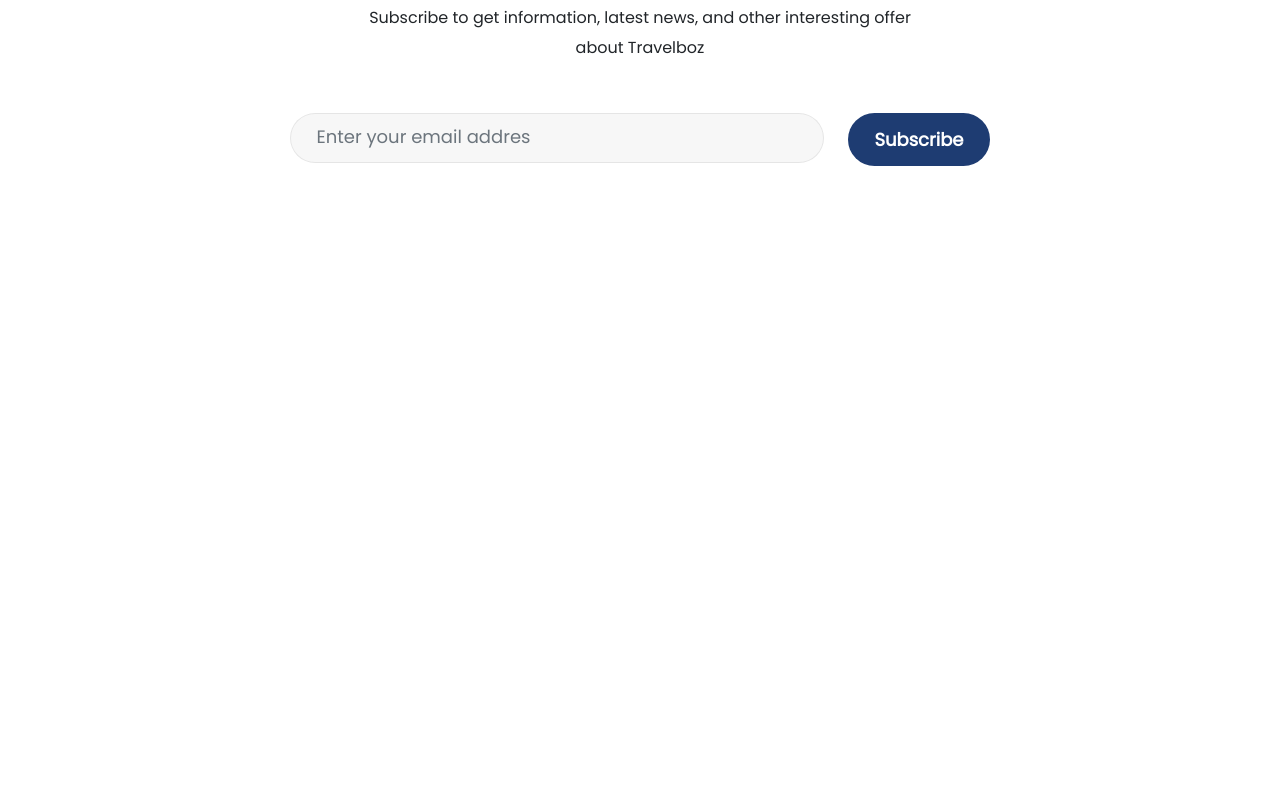
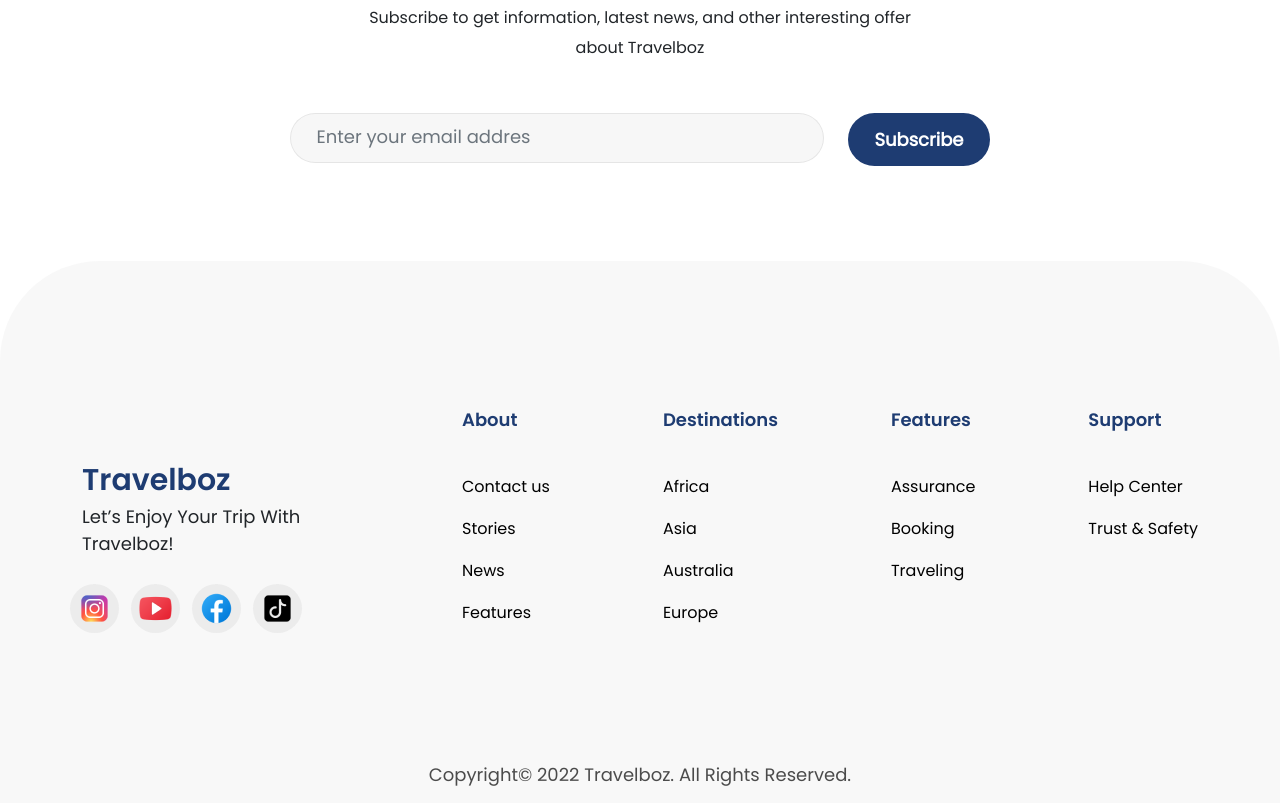
Before and after one commit to putraprdn/travelboz, a plain HTML site: page index.html in a window 1280 px wide. Shown: the part 4519-5322 px from the top of the page. Before the commit the page ends 4780 px from the top, so only its background shows below. Drawn offline with nearby package versions, Linux system fonts and the light colour scheme; files whose address does not match are found by name.

Commit message:
feat(putra): create footer section

```diff
--- a/index.html
+++ b/index.html
@@ -781,6 +781,161 @@
 			</section>
 		</main>
 
+		<footer class="footer">
+			<div class="container">
+				<div class="row row-cols-2">
+					<div class="col-md-4 d-flex justify-content-end flex-column pb-2">
+						<div class="footer__text-wrap">
+							<h5 class="footer__title mb-0">Travelboz</h5>
+							<p class="footer__subtitle fs-18 lh-27">
+								Let&#8217;s enjoy your trip with travelboz!
+							</p>
+						</div>
+						<div class="footer__social-container row row-cols-4">
+							<div
+								class="footer__social-wrap col-auto rounded-circle"
+							>
+								<img src="./public/images/social 1.png" />
+							</div>
+							<div
+								class="footer__social-wrap col-auto rounded-circle"
+							>
+								<img src="./public/images/social 2.png" />
+							</div>
+							<div
+								class="footer__social-wrap col-auto rounded-circle"
+							>
+								<img src="./public/images/social 3.png" />
+							</div>
+							<div
+								class="footer__social-wrap col-auto rounded-circle"
+							>
+								<img src="./public/images/social 4.png" />
+							</div>
+						</div>
+					</div>
+					<div class="col-md-8">
+						<div class="row row-cols-4 justify-content-between">
+							<div class="col-auto">
+								<h5 class="footer__list-title">About</h5>
+								<ul class="nav flex-column">
+									<li class="nav-item">
+										<a
+											href="#"
+											class="nav-link p-0 text-muted"
+											>Contact us</a
+										>
+									</li>
+									<li class="nav-item">
+										<a
+											href="#"
+											class="nav-link p-0 text-muted"
+											>Stories</a
+										>
+									</li>
+									<li class="nav-item">
+										<a
+											href="#"
+											class="nav-link p-0 text-muted"
+											>News</a
+										>
+									</li>
+									<li class="nav-item">
+										<a
+											href="#"
+											class="nav-link p-0 text-muted"
+											>Features</a
+										>
+									</li>
+								</ul>
+							</div>
+							<div class="col-auto">
+								<h5 class="footer__list-title">Destinations</h5>
+								<ul class="nav flex-column">
+									<li class="nav-item">
+										<a
+											href="#"
+											class="nav-link p-0 text-muted"
+											>Africa</a
+										>
+									</li>
+									<li class="nav-item">
+										<a
+											href="#"
+											class="nav-link p-0 text-muted"
+											>Asia</a
+										>
+									</li>
+									<li class="nav-item">
+										<a
+											href="#"
+											class="nav-link p-0 text-muted"
+											>Australia</a
+										>
+									</li>
+									<li class="nav-item">
+										<a
+											href="#"
+											class="nav-link p-0 text-muted"
+											>Europe</a
+										>
+									</li>
+								</ul>
+							</div>
+							<div class="col-auto">
+								<h5 class="footer__list-title">Features</h5>
+								<ul class="nav flex-column">
+									<li class="nav-item">
+										<a
+											href="#"
+											class="nav-link p-0 text-muted"
+											>Assurance</a
+										>
+									</li>
+									<li class="nav-item">
+										<a
+											href="#"
+											class="nav-link p-0 text-muted"
+											>Booking</a
+										>
+									</li>
+									<li class="nav-item">
+										<a
+											href="#"
+											class="nav-link p-0 text-muted"
+											>Traveling</a
+										>
+									</li>
+								</ul>
+							</div>
+							<div class="col-auto">
+								<h5 class="footer__list-title">Support</h5>
+								<ul class="nav flex-column">
+									<li class="nav-item">
+										<a
+											href="#"
+											class="nav-link p-0 text-muted"
+											>Help Center</a
+										>
+									</li>
+									<li class="nav-item">
+										<a
+											href="#"
+											class="nav-link p-0 text-muted"
+											>Trust & Safety</a
+										>
+									</li>
+								</ul>
+							</div>
+						</div>
+					</div>
+				</div>
+				<div class="footer__copyright mx-auto">
+					<p>Copyright&copy; 2022 Travelboz. All Rights Reserved.</p>
+				</div>
+			</div>
+		</footer>
+
 		<!-- Bootstrap -->
 		<script src="https://cdn.jsdelivr.net/npm/bootstrap@5.0.2/dist/js/bootstrap.bundle.min.js"></script>
 
@@ -792,7 +947,7 @@
 		<script>
 			$(document).ready(function () {
 				$(".testimonial__carousel").slick({
-					infinite: false,
+					infinite: true,
 					dots: true,
 					autoplay: true,
 					autoplaySpeed: 2000,
--- a/public/css/style.css
+++ b/public/css/style.css
@@ -484,6 +484,70 @@ body {
 .newsletter__btn {
 	padding: 12px 25px;
 }
+
+.footer {
+	padding-top: 145px;
+	background-color:var(--creamy);
+	border-start-start-radius: 100px;
+	border-start-end-radius: 100px;
+}
+
+.footer__text-wrap {
+	margin-bottom: 27px;
+}
+
+.footer__title {
+	font-family: "Poppins-SemiBold";
+	font-size: 30px;
+	line-height: 45px;
+	font-weight: 700;
+	color: var(--navy-blue);
+}
+
+.footer__subtitle {
+	text-transform: capitalize;
+	width: 70%;
+}
+
+.footer__social-wrap {
+	background-color:#E5E5E599;
+	padding: 7px;
+}
+
+.footer__social-wrap:not(:last-child) {
+	margin-right: 12px;
+}
+
+.footer__list-title {
+	font-family: "Poppins-SemiBold";
+	font-size: 18px;
+	font-weight: 700;
+	line-height: 27px;
+	color: var(--navy-blue);
+	margin-bottom: 40px;
+}
+
+.footer .nav-item {
+	margin-bottom: 15px;
+}
+
+.footer .nav-link {
+	font-weight: 400;
+	font-style: 18px;
+	line-height: 27px;
+	color: var(--dark) !important;
+}
+
+.footer__copyright {
+	width: fit-content;
+	margin-top: 120px;
+	font-weight: 400;
+	font-size: 18px;
+	line-height: 27px;
+	color:#000000B2;
+	padding-bottom: 15px;
+}
+
 /* font size */
 .fs-30 {
 	font-size: 30px;
```
Also changed, not shown: public/fonts/Poppins-Medium.ttf (added), public/images/social 1.png (added), public/images/social 2.png (added), public/images/social 3.png (added), public/images/social 4.png (added).
